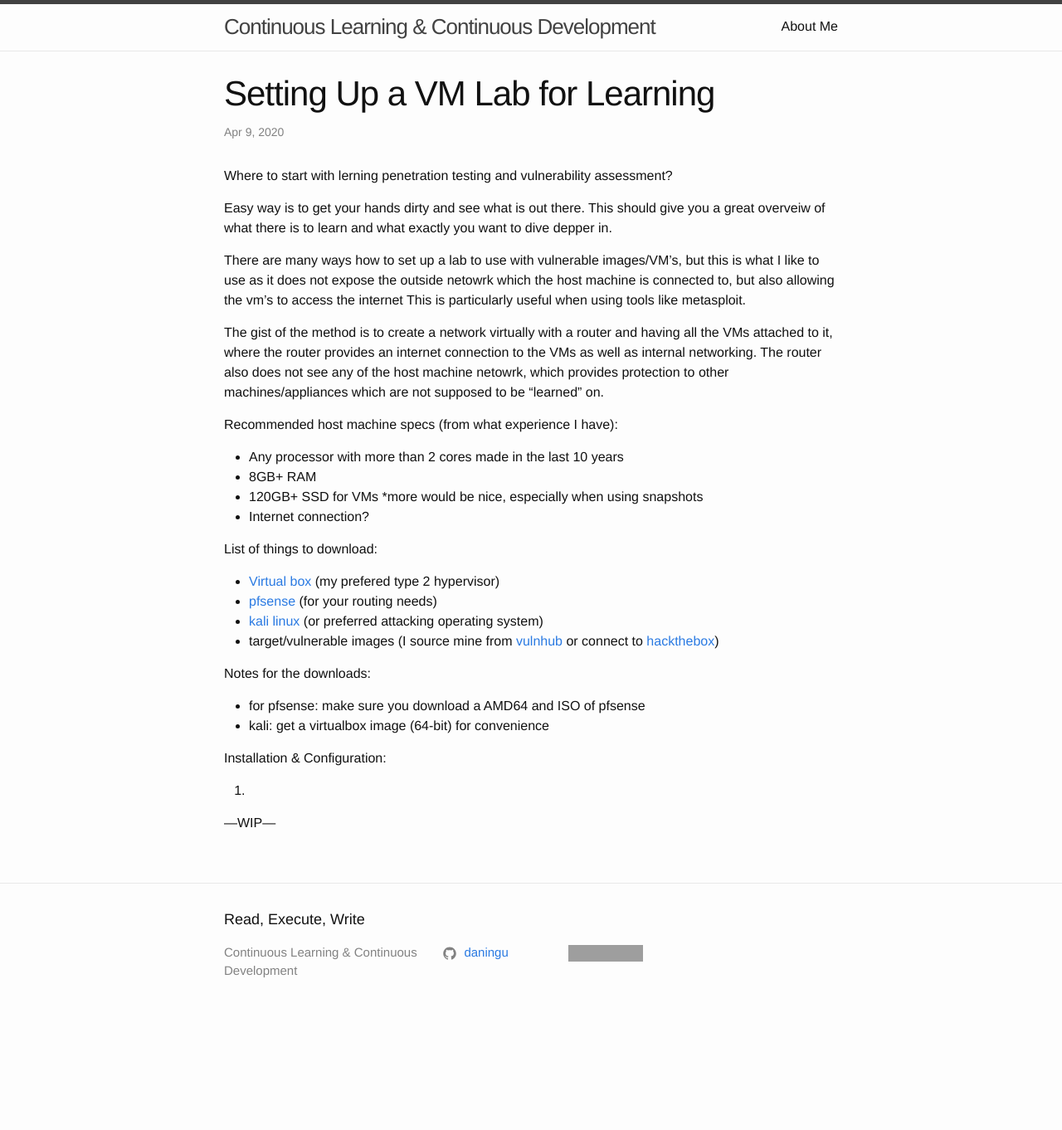
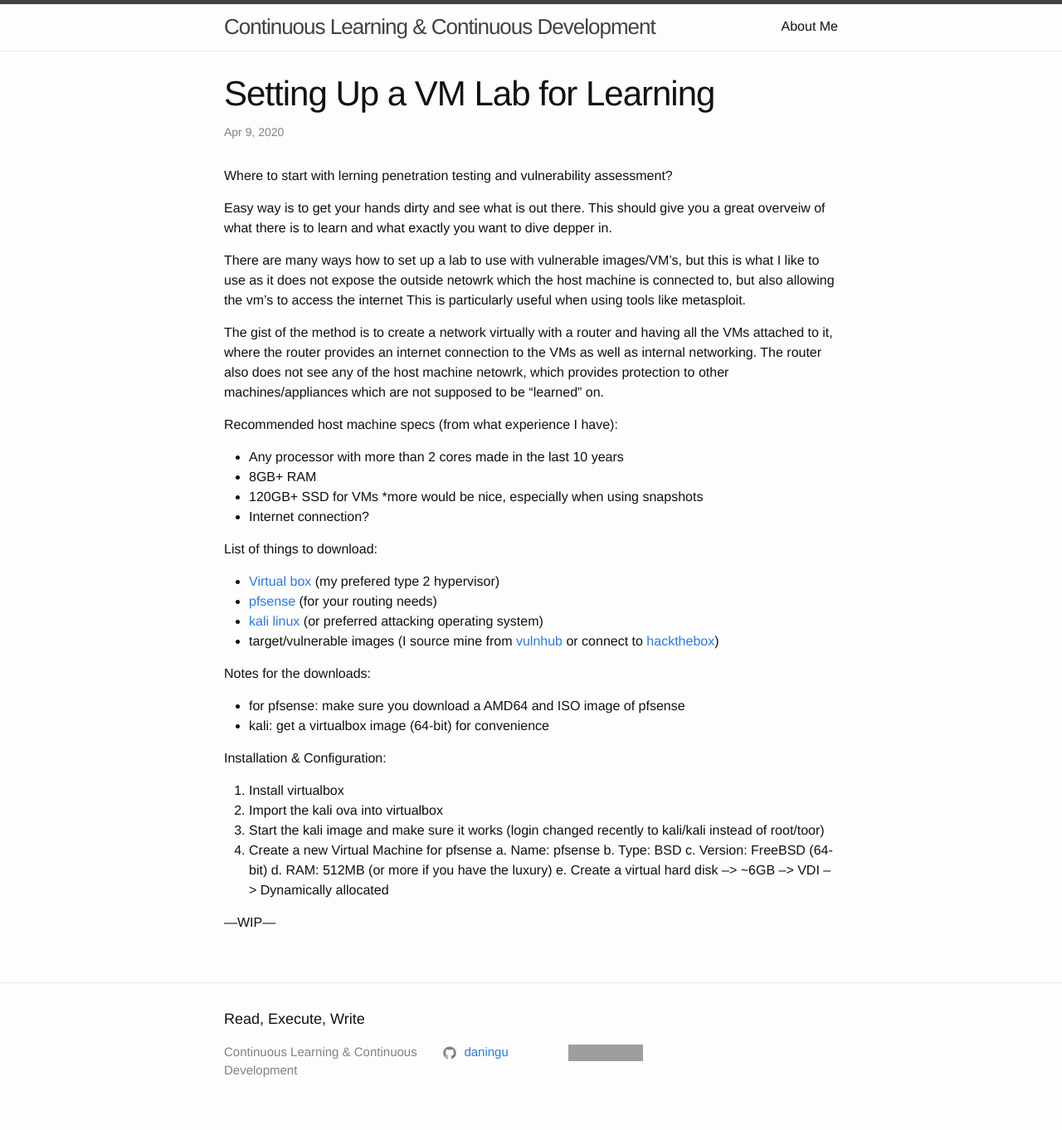
Before and after one commit to daningu/daningu.github.io, a Jekyll site: the page built from _posts/2020-04-08-Setting-Up-A-VM-Lab.md, in a window 1280 px wide. Shown: the whole page at 83% size. Built offline with Jekyll 4.4.1, drawn with Linux system fonts in a browser that asks for light colours; before the commit the page ends 1242 px from its top, so only the background shows below that; grey boxes are pictures that could not be loaded.

Commit message:
Update 2020-04-08-Setting-Up-A-VM-Lab.md

```diff
--- a/_posts/2020-04-08-Setting-Up-A-VM-Lab.md
+++ b/_posts/2020-04-08-Setting-Up-A-VM-Lab.md
@@ -28,11 +28,20 @@ List of things to download:
   - target/vulnerable images (I source mine from [vulnhub](https://www.vulnhub.com/) or connect to [hackthebox](https://www.hackthebox.eu/))
 
 Notes for the downloads:
-  * for pfsense: make sure you download a AMD64 and ISO of pfsense
+  * for pfsense: make sure you download a AMD64 and ISO image of pfsense
   * kali: get a virtualbox image (64-bit) for convenience
 
 Installation & Configuration:
-  1.
+
+1. Install virtualbox
+2. Import the kali ova into virtualbox
+3. Start the kali image and make sure it works (login changed recently to kali/kali instead of root/toor)
+4. Create a new Virtual Machine for pfsense
+  a. Name: pfsense
+  b. Type: BSD
+  c. Version: FreeBSD (64-bit)
+  d. RAM: 512MB (or more if you have the luxury)
+  e. Create a virtual hard disk --> ~6GB --> VDI --> Dynamically allocated
 
 
   ---WIP---
```
